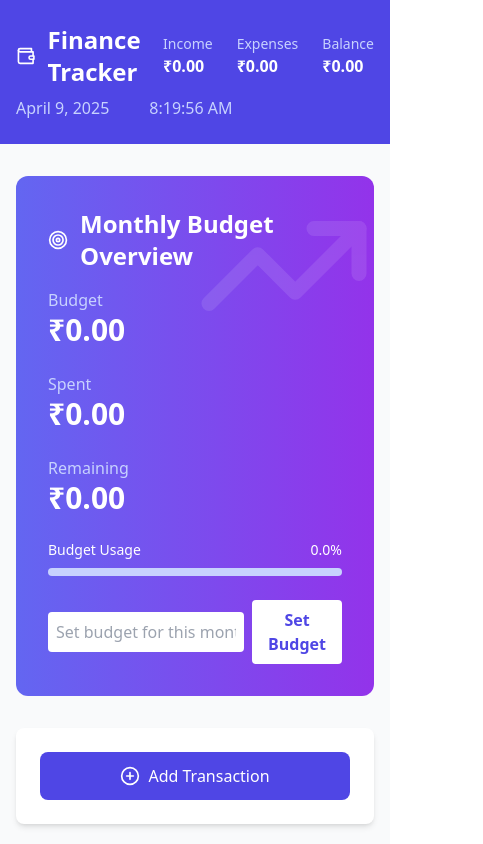
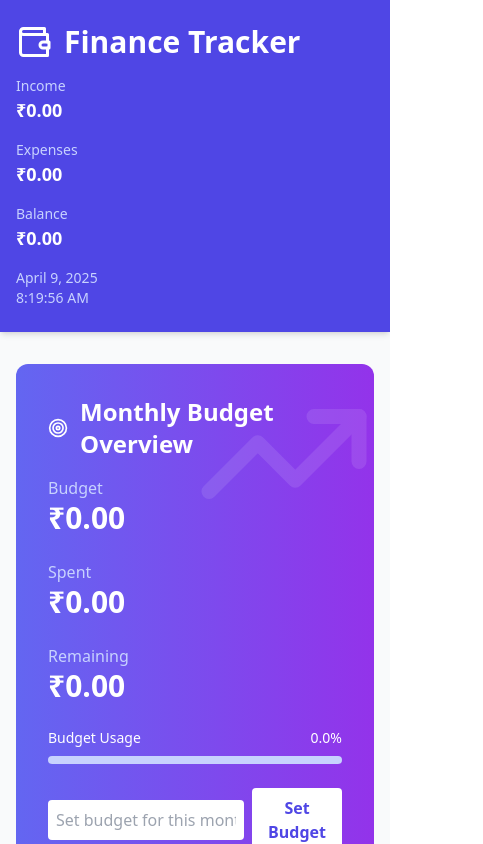
Before and after one commit to akash007123/finance-tracker, a React (Vite) app: page / in a window 390 px wide. Shown: the top 844 px of the page, 483 px wide, since content can reach past the window. Built offline with nearby package versions, Linux system fonts and the light colour scheme.

Commit message:
do responsive

```diff
--- a/src/components/Header.tsx
+++ b/src/components/Header.tsx
@@ -4,45 +4,56 @@ import { Wallet } from 'lucide-react';
 
 const Header = () => {
   const transactions = useSelector((state: RootState) => state.finance.transactions);
-  const currentMonth = new Date().toLocaleString('default', {day: 'numeric', month: 'long', year: 'numeric' });
-  const currentTime = new Date().toLocaleTimeString();
+  const currentDate = new Date();
+  const currentMonth = currentDate.toLocaleString('default', {
+    day: 'numeric',
+    month: 'long',
+    year: 'numeric',
+  });
+  const currentTime = currentDate.toLocaleTimeString();
 
   const totalIncome = transactions
-    .filter(t => t.type === 'income')
+    .filter((t) => t.type === 'income')
     .reduce((sum, t) => sum + t.amount, 0);
 
   const totalExpenses = transactions
-    .filter(t => t.type === 'expense')
+    .filter((t) => t.type === 'expense')
     .reduce((sum, t) => sum + t.amount, 0);
 
+  const balance = totalIncome - totalExpenses;
+
   return (
-    <header className="bg-indigo-600 text-white">
+    <header className="bg-indigo-600 text-white shadow-md">
       <div className="container mx-auto px-4 py-6">
-        <div className="flex items-center justify-between">
+        {/* Top Section */}
+        <div className="flex flex-col md:flex-row md:items-center md:justify-between gap-4">
+          {/* Left: Logo */}
           <div className="flex items-center space-x-3">
-            <Wallet size={32} />
-            <h1 className="text-2xl font-bold">Finance Tracker</h1>
+            <Wallet size={36} className="text-white" />
+            <h1 className="text-3xl font-bold">Finance Tracker</h1>
           </div>
-          <div className="flex space-x-6">
+
+          {/* Right: Financial Info */}
+          <div className="flex flex-col sm:flex-row items-start sm:items-center gap-4 sm:gap-8">
             <div>
               <p className="text-sm text-indigo-200">Income</p>
-              <p className="font-semibold">₹{totalIncome.toFixed(2)}</p>
+              <p className="text-lg font-semibold">₹{totalIncome.toFixed(2)}</p>
             </div>
             <div>
               <p className="text-sm text-indigo-200">Expenses</p>
-              <p className="font-semibold">₹{totalExpenses.toFixed(2)}</p>
+              <p className="text-lg font-semibold">₹{totalExpenses.toFixed(2)}</p>
             </div>
             <div>
               <p className="text-sm text-indigo-200">Balance</p>
-              <p className="font-semibold">₹{(totalIncome - totalExpenses).toFixed(2)}</p>
+              <p className="text-lg font-semibold">₹{balance.toFixed(2)}</p>
             </div>
           </div>
         </div>
-        {/* <p className="mt-2 text-indigo-200">{currentMonth}{currentTime}</p> */}
 
-        <div className="flex gap-10">
-        <p className="mt-2 text-indigo-200">{currentMonth}</p>
-        <p className="mt-2 text-indigo-200">{currentTime}</p>
+        {/* Date and Time */}
+        <div className="mt-4 flex flex-col sm:flex-row justify-between items-start sm:items-center text-indigo-200 text-sm">
+          <p>{currentMonth}</p>
+          <p>{currentTime}</p>
         </div>
       </div>
     </header>
--- a/src/components/TransactionList.tsx
+++ b/src/components/TransactionList.tsx
@@ -41,9 +41,9 @@ const TransactionList = () => {
 
   return (
     <div className="bg-white rounded-lg shadow-md p-6">
-      <div className="flex items-center justify-between mb-6">
+      <div className="flex flex-col md:flex-row md:items-center md:justify-between mb-6 space-y-4 md:space-y-0">
   <h2 className="text-xl font-semibold">Transactions</h2>
-        <div className="flex space-x-4">
+  <div className="flex flex-col sm:flex-row sm:items-center sm:space-x-4 space-y-4 sm:space-y-0">
     <div className="flex items-center space-x-2">
       <Filter size={20} className="text-gray-500" />
       <select
@@ -67,6 +67,7 @@ const TransactionList = () => {
     />
   </div>
 </div>
+
 
       <div className="space-y-4">
         {filteredTransactions.length === 0 ? (
```
Lines whose indentation alone changed are shown as unchanged.
